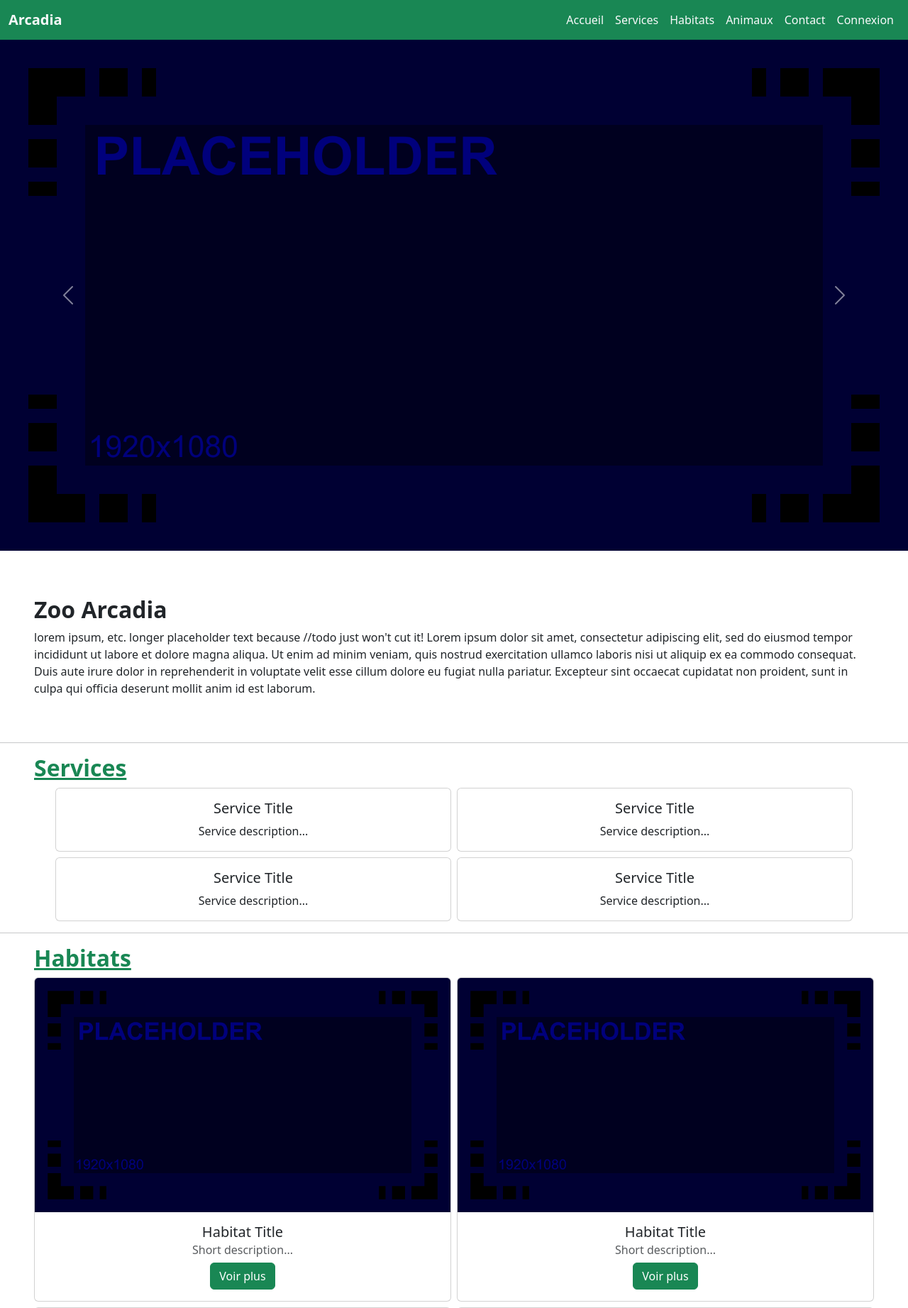
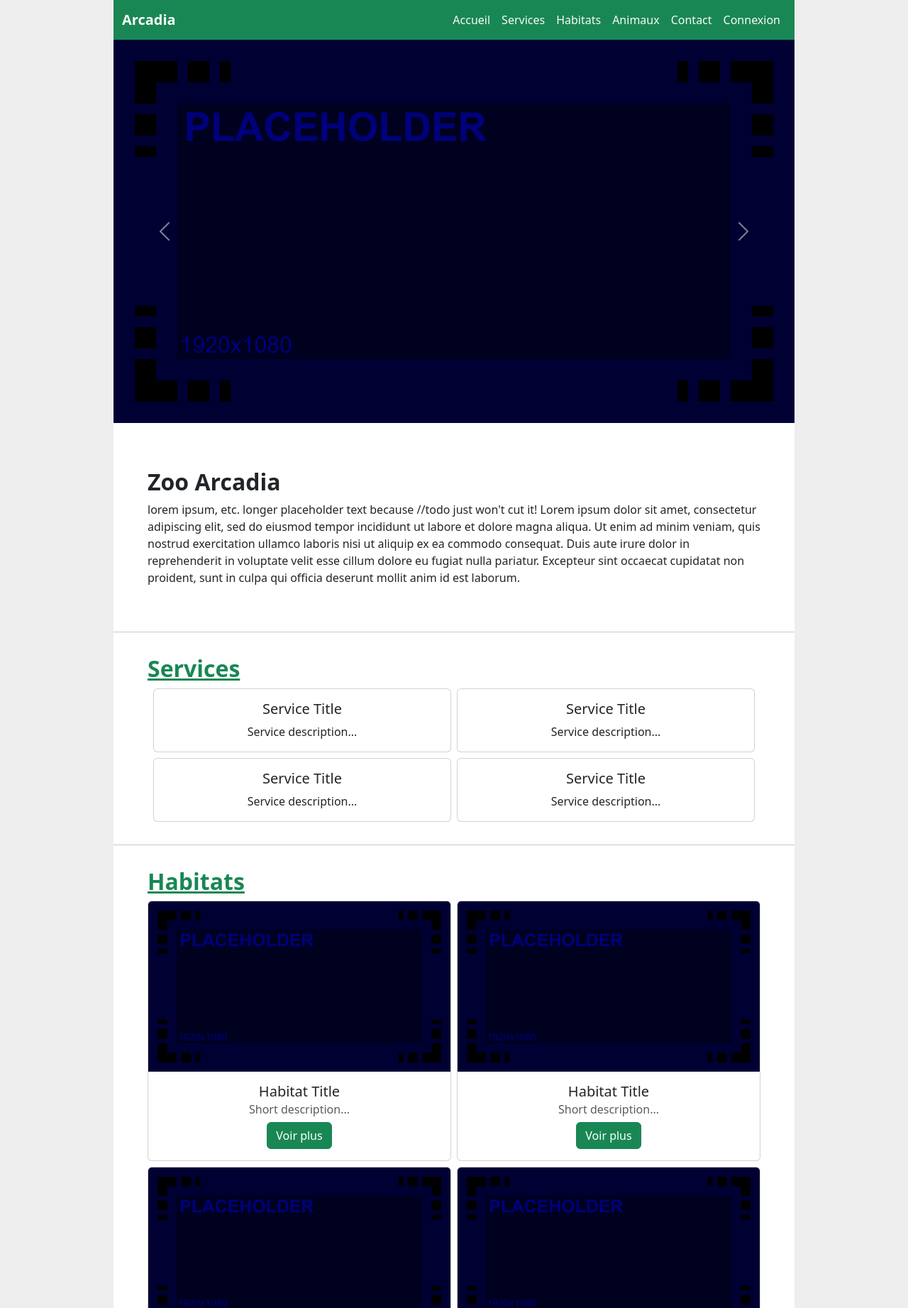
Before and after one commit to Wael-R/form-ecf-arcadia, a PHP site: page / in a window 1280 px wide. Shown: the top 1843 px of the page at 71% size. Run offline with PHP 8.4, Linux system fonts and the light colour scheme.

Commit message:
Constrained page width on large screens

```diff
--- a/animals.html
+++ b/animals.html
@@ -8,9 +8,11 @@
 	<link href="styles.css" rel="stylesheet">
 </head>
 <body>
-	<div class="js-autoload">/components/navbar.html</div>
+	<div class="main-container">
+		<div class="js-autoload">/components/navbar.html</div>
 
-	// todo: animals
+		// todo: animals
+	</div>
 
 	<script src="https://cdn.jsdelivr.net/npm/bootstrap@5.3.3/dist/js/bootstrap.bundle.min.js" integrity="sha384-YvpcrYf0tY3lHB60NNkmXc5s9fDVZLESaAA55NDzOxhy9GkcIdslK1eN7N6jIeHz" crossorigin="anonymous"></script>
 	<script src="loader.js"></script>
--- a/connection.html
+++ b/connection.html
@@ -8,9 +8,11 @@
 	<link href="styles.css" rel="stylesheet">
 </head>
 <body>
-	<div class="js-autoload">/components/navbar.html</div>
+	<div class="main-container">
+		<div class="js-autoload">/components/navbar.html</div>
 
-	// todo: connection
+		// todo: connection
+	</div>
 
 	<script src="https://cdn.jsdelivr.net/npm/bootstrap@5.3.3/dist/js/bootstrap.bundle.min.js" integrity="sha384-YvpcrYf0tY3lHB60NNkmXc5s9fDVZLESaAA55NDzOxhy9GkcIdslK1eN7N6jIeHz" crossorigin="anonymous"></script>
 	<script src="loader.js"></script>
--- a/contact.html
+++ b/contact.html
@@ -8,9 +8,11 @@
 	<link href="styles.css" rel="stylesheet">
 </head>
 <body>
-	<div class="js-autoload">/components/navbar.html</div>
+	<div class="main-container">
+		<div class="js-autoload">/components/navbar.html</div>
 
-	// todo: contact
+		// todo: contact
+	</div>
 
 	<script src="https://cdn.jsdelivr.net/npm/bootstrap@5.3.3/dist/js/bootstrap.bundle.min.js" integrity="sha384-YvpcrYf0tY3lHB60NNkmXc5s9fDVZLESaAA55NDzOxhy9GkcIdslK1eN7N6jIeHz" crossorigin="anonymous"></script>
 	<script src="loader.js"></script>
--- a/habitats.html
+++ b/habitats.html
@@ -8,9 +8,11 @@
 	<link href="styles.css" rel="stylesheet">
 </head>
 <body>
-	<div class="js-autoload">/components/navbar.html</div>
+	<div class="main-container">
+		<div class="js-autoload">/components/navbar.html</div>
 
-	// todo: habitats
+		// todo: habitats
+	</div>
 
 	<script src="https://cdn.jsdelivr.net/npm/bootstrap@5.3.3/dist/js/bootstrap.bundle.min.js" integrity="sha384-YvpcrYf0tY3lHB60NNkmXc5s9fDVZLESaAA55NDzOxhy9GkcIdslK1eN7N6jIeHz" crossorigin="anonymous"></script>
 	<script src="loader.js"></script>
--- a/index.html
+++ b/index.html
@@ -8,6 +8,7 @@
 	<link href="styles.css" rel="stylesheet">
 </head>
 <body>
+	<div class="main-container">
 		<div class="js-autoload">/components/navbar.html</div>
 
 		<div id="mainCarousel" class="carousel slide" data-bs-ride="carousel">
@@ -41,7 +42,7 @@
 			</p>
 		</div>
 
-	<hr>
+		<hr class="spacer">
 
 		<div class="main-row services px-2 px-sm-5">
 			<h2><a class="text-success fw-bold" href="/services.html">Services</a></h2>
@@ -57,7 +58,7 @@
 			<!-- todo: (php) display list of services (max 4?) -->
 		</div>
 
-	<hr>
+		<hr class="spacer">
 
 		<div class="main-row habitats px-2 px-sm-5">
 			<h2><a class="text-success fw-bold" href="/habitats.html">Habitats</a></h2>
@@ -70,7 +71,7 @@
 			<!-- todo: (php) display list of habitats (max 4?) -->
 		</div>
 
-	<hr>
+		<hr class="spacer">
 
 		<div class="main-row animals px-2 px-sm-5">
 			<h2><a class="text-success fw-bold" href="/animals.html">Animaux</a></h2>
@@ -85,7 +86,7 @@
 		</div>
 		<!-- * for each of the above, the header should link over to the full corresponding list page -->
 
-	<hr>
+		<hr class="spacer">
 
 		<div class="main-row reviews px-2 px-sm-5">
 			<h2>Avis</h2>
@@ -93,6 +94,7 @@
 				// todo
 			</div>
 		</div>
+	</div>
 
 	<script src="https://cdn.jsdelivr.net/npm/bootstrap@5.3.3/dist/js/bootstrap.bundle.min.js" integrity="sha384-YvpcrYf0tY3lHB60NNkmXc5s9fDVZLESaAA55NDzOxhy9GkcIdslK1eN7N6jIeHz" crossorigin="anonymous"></script>
 	<script src="loader.js"></script>
--- a/services.html
+++ b/services.html
@@ -8,9 +8,11 @@
 	<link href="styles.css" rel="stylesheet">
 </head>
 <body>
-	<div class="js-autoload">/components/navbar.html</div>
+	<div class="main-container">
+		<div class="js-autoload">/components/navbar.html</div>
 
-	// todo: services
+		// todo: services
+	</div>
 
 	<script src="https://cdn.jsdelivr.net/npm/bootstrap@5.3.3/dist/js/bootstrap.bundle.min.js" integrity="sha384-YvpcrYf0tY3lHB60NNkmXc5s9fDVZLESaAA55NDzOxhy9GkcIdslK1eN7N6jIeHz" crossorigin="anonymous"></script>
 	<script src="loader.js"></script>
--- a/styles.css
+++ b/styles.css
@@ -1,3 +1,30 @@
+body
+{
+	background-color: #EEE;
+}
+
+.main-container
+{
+	background-color: #FFF;
+	margin: auto;
+	max-width: 75%;
+	min-height: 100vh;
+}
+
+@media (max-width: 1024px)
+{
+	.main-container
+	{
+		margin: 0;
+		max-width: initial;
+	}
+}
+
+hr
+{
+	margin: 2rem 0;
+}
+
 .presentation
 {
 	margin: 4em 0;
```
Lines whose indentation alone changed are shown as unchanged.
